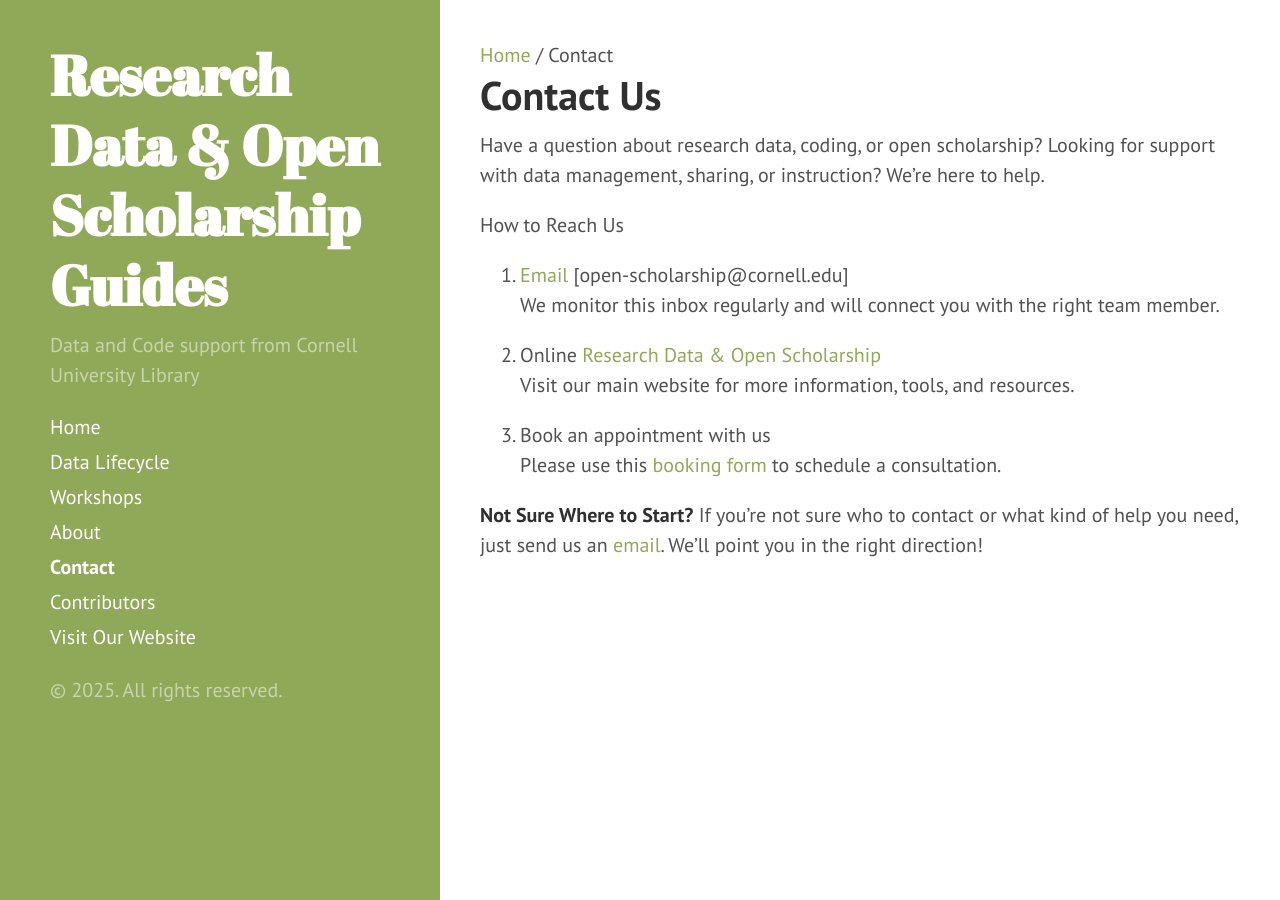
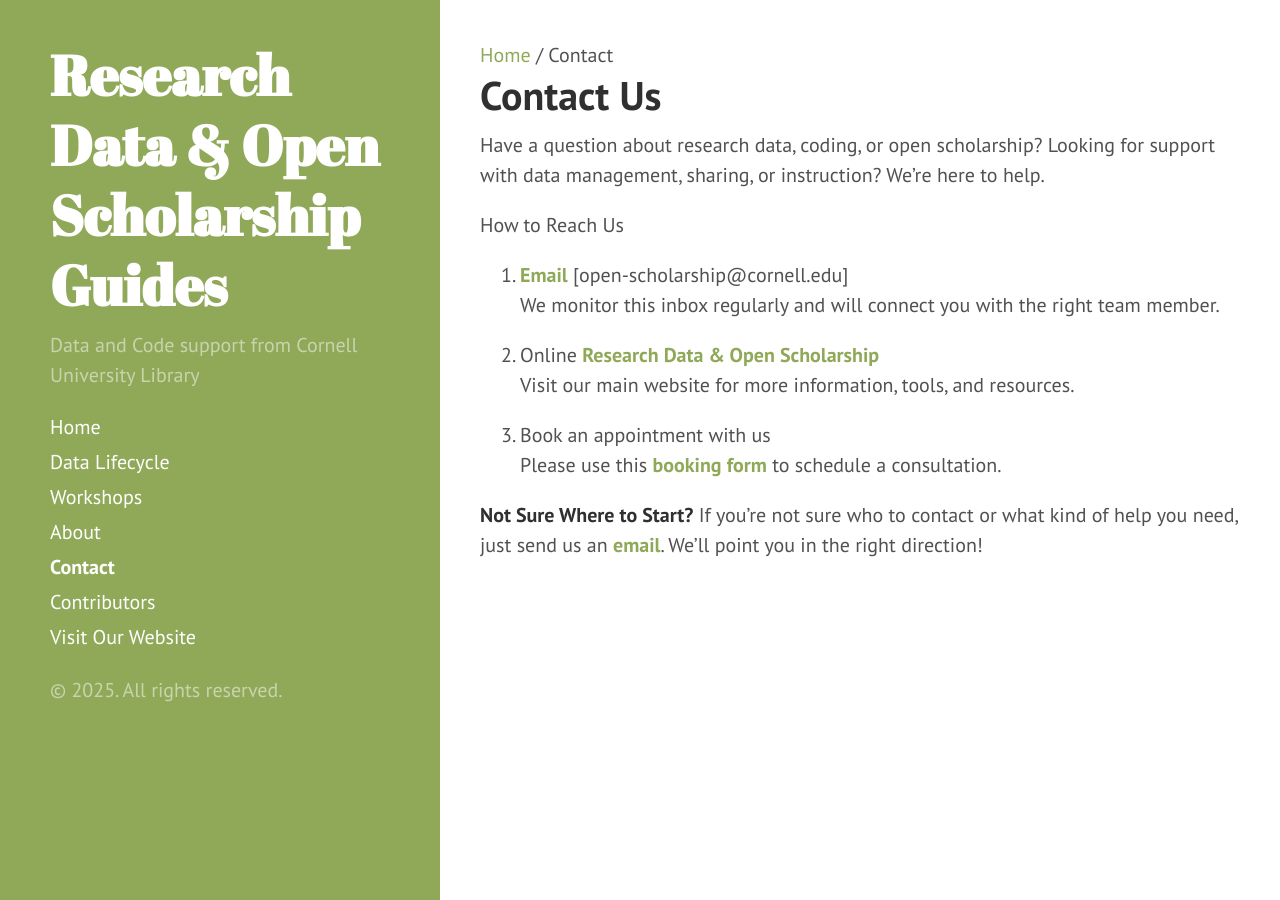
Before and after one commit to lenciabeltran/rdos_dataden, a Jekyll site: the page built from contact.md, in a window 1280 px wide. Built offline with Jekyll 4.4.1, drawn with Linux system fonts in a browser that asks for light colours.

Commit message:
updated font style for links

```diff
--- a/_config.yml
+++ b/_config.yml
@@ -14,7 +14,7 @@
 
 
 paginate:         5
-paginate_path: "/page:num" #might change
+paginate_path: "/page:num"
 
 # Build settings
 theme: null  # You're using a local theme, not a gem-based one
--- a/contact.md
+++ b/contact.md
@@ -6,14 +6,14 @@
 Have a question about research data, coding, or open scholarship? Looking for support with data management, sharing, or instruction? We’re here to help.
 
 How to Reach Us
-1. [Email](mailto:open-scholarship@cornell.edu) [open-scholarship@cornell.edu]<br>
+1. **[Email](mailto:open-scholarship@cornell.edu)** [open-scholarship@cornell.edu]<br>
 We monitor this inbox regularly and will connect you with the right team member.
 
-2. Online [Research Data & Open Scholarship](https://www.library.cornell.edu/rdos) <br>
+2. Online **[Research Data & Open Scholarship](https://www.library.cornell.edu/rdos)** <br>
 Visit our main website for more information, tools, and resources.
 
 3. Book an appointment with us<br>
-Please use this [booking form](https://spaces.library.cornell.edu/appointments?lid=10850#s-lc-public-pt) to schedule a consultation.
+Please use this **[booking form](https://spaces.library.cornell.edu/appointments?lid=10850#s-lc-public-pt)** to schedule a consultation.
 
 **Not Sure Where to Start?**
-If you're not sure who to contact or what kind of help you need, just send us an [email](mailto:open-scholarship@cornell.edu). We’ll point you in the right direction!
+If you're not sure who to contact or what kind of help you need, just send us an **[email](mailto:open-scholarship@cornell.edu)**. We’ll point you in the right direction!
```
Also changed, not shown: contributors.md (+1 -1 lines), _includes/sidebar.html (line endings or trailing spaces), public/css/hyde.css (line endings or trailing spaces).
